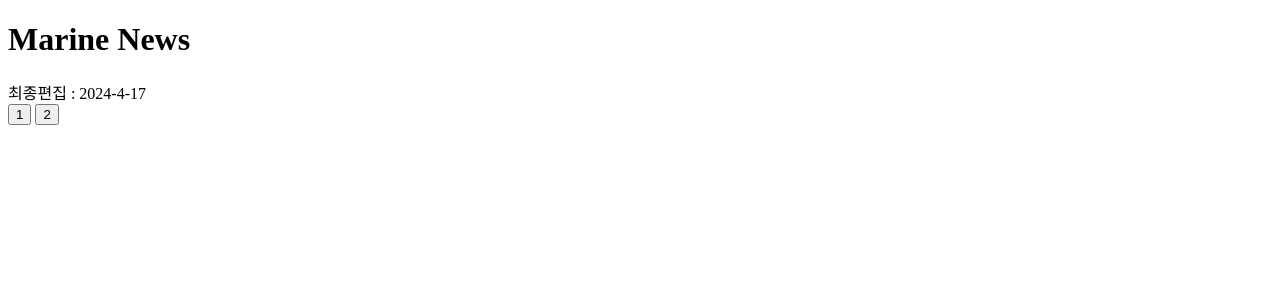
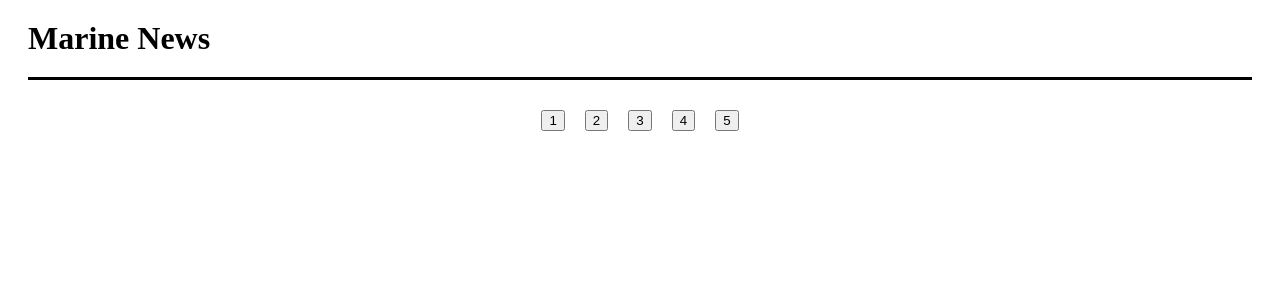
Before and after one commit to jennynoh/DIMA-3-AIS-data-web, a Python web app: template PortCongestionService/src/main/resources/templates/user/marineNews.html in a window 1280 px wide. Shown: the top 300 px of the page. Run offline with Jinja, Linux system fonts and the light colour scheme; the template is opened without the code that fills it, so the values that code supplies are empty.

Commit message:
항구뉴스 html css 수정

```diff
--- a/PortCongestionService/src/main/resources/templates/user/marineNews.html
+++ b/PortCongestionService/src/main/resources/templates/user/marineNews.html
@@ -1,53 +1,81 @@
 <!DOCTYPE html>
 <html lang="ko">
+
 <head>
     <meta charset="UTF-8">
     <meta name="viewport" content="width=device-width, initial-scale=1.0">
     <title>Document</title>
+    <style>
+        .line {
+            align-self: stretch;
+            height: 3px;
+            position: relative;
+            border-top: 3px solid #000;
+            box-sizing: border-box;
+            margin: 20px;
+        }
+
+        .menu-title {
+            margin: 20px;
+        }
+
+        #pagination {
+            display: flex;
+            align-items: center;
+            justify-content: center;
+        }
+
+        .page-button {
+            margin: 10px;
+        }
+
+        .article:hover {
+            transform: scale(1.05);
+            cursor: pointer;
+        }
+    </style>
     <script src="https://code.jquery.com/jquery-3.7.1.min.js"></script>
     <script>
         // 페이지 로드 완료시 실행
-        $(function() {
-        	$(".page").on('click', crawlingAll);
-        	crawlingAll();
+        $(function () {
+            $(".page").on('click', crawlingAll);
+            crawlingAll();
         })
-       function crawlingAll() {
+        function crawlingAll() {
 
-        	let curr = $(this).text();
-        	console.log(typeof curr);
-        	if(curr == "") curr = 1;
-
-            // 현재 날짜 표시
-            var currentDate = new Date();
-            var year = currentDate.getFullYear();
-            var month = currentDate.getMonth() + 1; // 월은 0부터 시작하므로 1 더하기
-            var day = currentDate.getDate();
-            var formattedDate = '최종편집 : ' + year + '-' + month + '-' + day; // 최종편집일 추가
-            document.getElementById('currentdate').innerText = formattedDate; // div태그에 뿌리기
+            let curr = $(this).text();
+            console.log(typeof curr);
+            if (curr == "") curr = 1;
 
             // 서버로부터 데이터 받아서 처리
             $.ajax({
                 url: '/receive_data',  // 데이터를 받을 엔드포인트 URL
-                data: {"curr":curr},
+                data: { "curr": curr },
                 method: 'GET',            // GET 요청
-                success: function(response) {
+                success: function (response) {
                     console.log(response);
 
                     // 받은 데이터를 리스트 형태로 보여주기
-                    var ul = $('<ul>');  // 리스트 생성
+                    var ul = $('<ul class="articles">');  // 리스트 생성
                     var li = '';
 
                     // response 객체의 속성을 확인하여 데이터에 접근
                     for (var key in response) {
                         if (response.hasOwnProperty(key)) {
                             var item = response[key];
-                            li += '<li>' + // li태그 생성
-                                // 제목, 본문 추가하고 링크 걸어놓기
-                                '<h4 class="titles"> <a href="http://www.maritimepress.co.kr/' + item['link'] + '">' + item['title'] + '</h4>' +
-                                '<p>' + item['content'] + '</p>' + '</a>' +
-                                // 기자 이름, 기사 올라온 날짜 추가
-                                '<span> <em>' + item['name'] + '</em> <em>' + item['date'] + '</em> </span>' +
-                                '</li>'; // li태그 닫기
+                            li += `<li>
+                                <div class="container">
+                                    <div class="article">
+                                        <img class="news-img" src="https://cdn.maritimepress.co.kr/news/thumbnail/202404/320170_65609_1319_v150.jpg" alt="">
+                                        <div class="news-container">
+                                            <div class="news-title"><a href="http://www.maritimepress.co.kr/${item['link']}">${item['title']}</a></div>
+                                            <div class="news-info">${item['name']} | ${item['date']}</div>
+                                            <div class="news-content">${item['content']}...</div>
+                                        </div>
+                                    </div>
+                                    <div class="news-divide"></div>
+                                </div>
+                            </li>`
                         }
                     }
 
@@ -56,23 +84,58 @@
 
                     $('#crawlingResult').html(ul); // currentdate 다음에 ul 추가
 
+                    // css 적용
+                    $(".container").css({ "display": "flex", "flex-direction": "column", "align-items": "center" });
+                    $(".articles").css({ "list-style-type": "none" });
+                    $(".article").css({ "margin": "10px 50px", "display": "flex", "justify-content": "center", "padding": "20px" });
+                    $(".news-img").css({ "height": "145px", "width": "300px", "position": "relative", "object-fit": "cover", "display": "inline-block", "margin": "0 10px" });
+                    $(".news-container").css({ "width": "800px" });
+                    $(".news-divide").css({ "height": "1px", "width": "1100px", "position": "relative", "border-top": "1px solid #b2b2b2", "box-sizing": "border-box", "display": "block" });
+                    $(".news-title").css({
+                        "height": "45px", "font-weight": "600", "font-size": "18px", "display": "inline-block"
+                        , "max-width": "100%", "position": "relative", "line-height": "22px"
+                    });
+                    $(".news-info").css({ "flex": "1", "display": "inline-block", "font-size": "15px", "font-color": "#484848", "margin": "0 10px" });
+                    $(".news-content").css({
+                        "position": "relative", "line-height": "20px", "flex-shrink": "0", "align-self": "stretch", "min-height": "50px", "display": "inline-block"
+                        , "font-size": "15px"
+                    });
+
+                    // article 영역 클릭하면 해당 뉴스 페이지로 이동
+                    $(".article").on('click', function () {
+                        window.location.href = $(this).find('a').attr('href');
+                    });
                 },
-                error: function(xhr, status, error) {
+                error: function (xhr, status, error) {
                     console.error('Error fetching data:', error);
                 }
             });
         };
     </script>
+
 </head>
+
 <body>
-    <h1>Marine News</h1>
-    <div id="currentdate"></div>
+    <h1 class="menu-title">Marine News</h1>
+    <div class="line"></div>
     <div id="crawlingResult"></div>
+
     <div id="pagination">
-        <button id="page1" class="page">1</button>
-        <button id="page2" class="page">2</button>
+        <button id="page1" class="page page-button">1</button>
+        <button id="page2" class="page page-button">2</button>
+        <button class="page-button">3</button>
+        <button class="page-button">4</button>
+        <button class="page-button">5</button>
     </div>
 
 
+
+
+
+
+
+
+
 </body>
+
 </html>
```
Also changed, not shown: test/HELP.md (added, +13 -0 lines), 5 other files.
